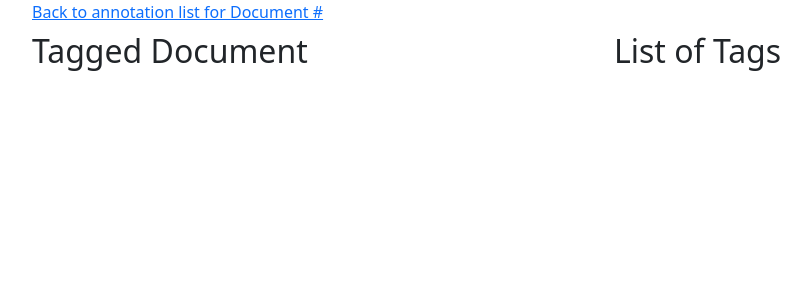
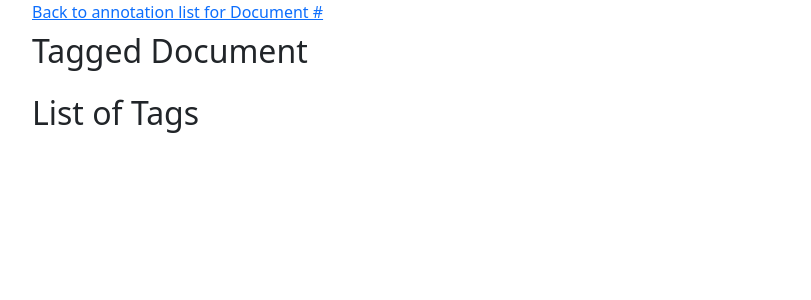
Before and after one commit to iorala/urbis, a Flask app: template templates/view_annotation.html in a window 1280 px wide. Shown: the part 56-356 px from the top of the page, without its empty margins (50-861 px from the left). Run offline with Flask 2, Linux system fonts and the light colour scheme; the template is opened without the code that fills it, so the values that code supplies are empty.

Commit message:
messing with the layout

```diff
--- a/templates/view_annotation.html
+++ b/templates/view_annotation.html
@@ -1,14 +1,12 @@
 {% include "header.html" %}
 <a href="{{url_for('show_documents', corpus_name=corpus_name)}}">Back to annotation list for Document #{{ document_no }}</a>
 <h1>{{ title }}</h1>
-  <div class="row gx-5">
-    <div class="col-xl-6">
+  <div class="row">
+    <div class="col-xxl-6">
       <h2>Tagged Document</h2>
-<pre>{{ output | safe }}</pre>
-
-
+<pre class="text-wrap">{{ output | safe }}</pre>
     </div>
-    <div class="col-xl-6">
+    <div class="col-xxl-6">
       <h2>List of Tags</h2>
 
 <ol class="list-group list-group-numbered">
@@ -20,8 +18,9 @@
     </div>
     <span class="badge bg-primary rounded-pill">{{anot[0]}}-{{anot[1]}}</span>
   </li>
-  </ol>
+
     {% endfor %}
+      </ol>
     </div>
   </div>
 
```
